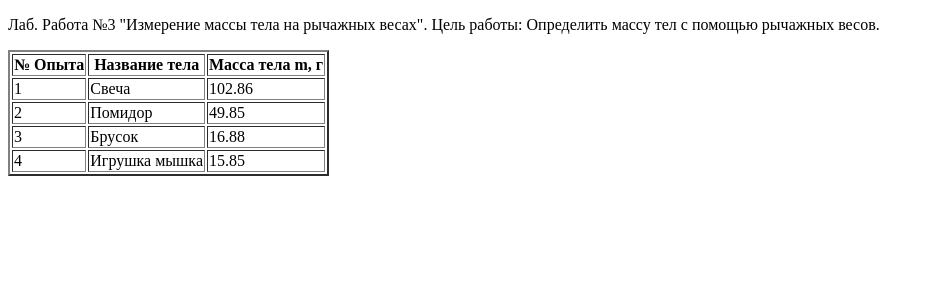
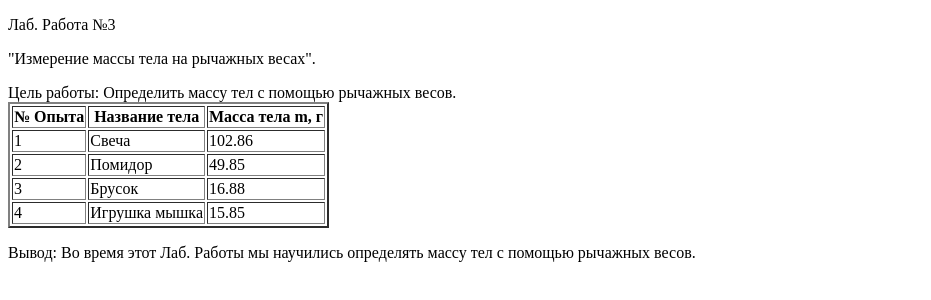
Before and after one commit to MarselHapa5/School, a plain HTML site: page Lab work 3.html in a window 1280 px wide. Shown: the whole page, without its empty margins (0-931 px from the left). Drawn offline with Linux system fonts and the light colour scheme.

Commit message:
Добавление Лаб работы 3

```diff
--- a/Lab work 3.html
+++ b/Lab work 3.html
@@ -10,7 +10,9 @@
 <body>
     <p>
         Лаб. Работа №3
-        "Измерение массы тела на рычажных весах".
+        <p>
+            "Измерение массы тела на рычажных весах".
+        </p>
         Цель работы: Определить массу тел с помощью рычажных весов.
         <table border="2">
 
@@ -24,6 +26,9 @@
             <tr><td>3</td><td>Брусок</td><td>16.88</td></tr>
             <tr><td>4</td><td>Игрушка мышка</td><td>15.85</td></tr>
         </table>
+        <p>
+            Вывод: Во время этот Лаб. Работы мы научились определять массу тел с помощью рычажных весов.
+        </p>
     </p>
 </body>
 </html>
```
